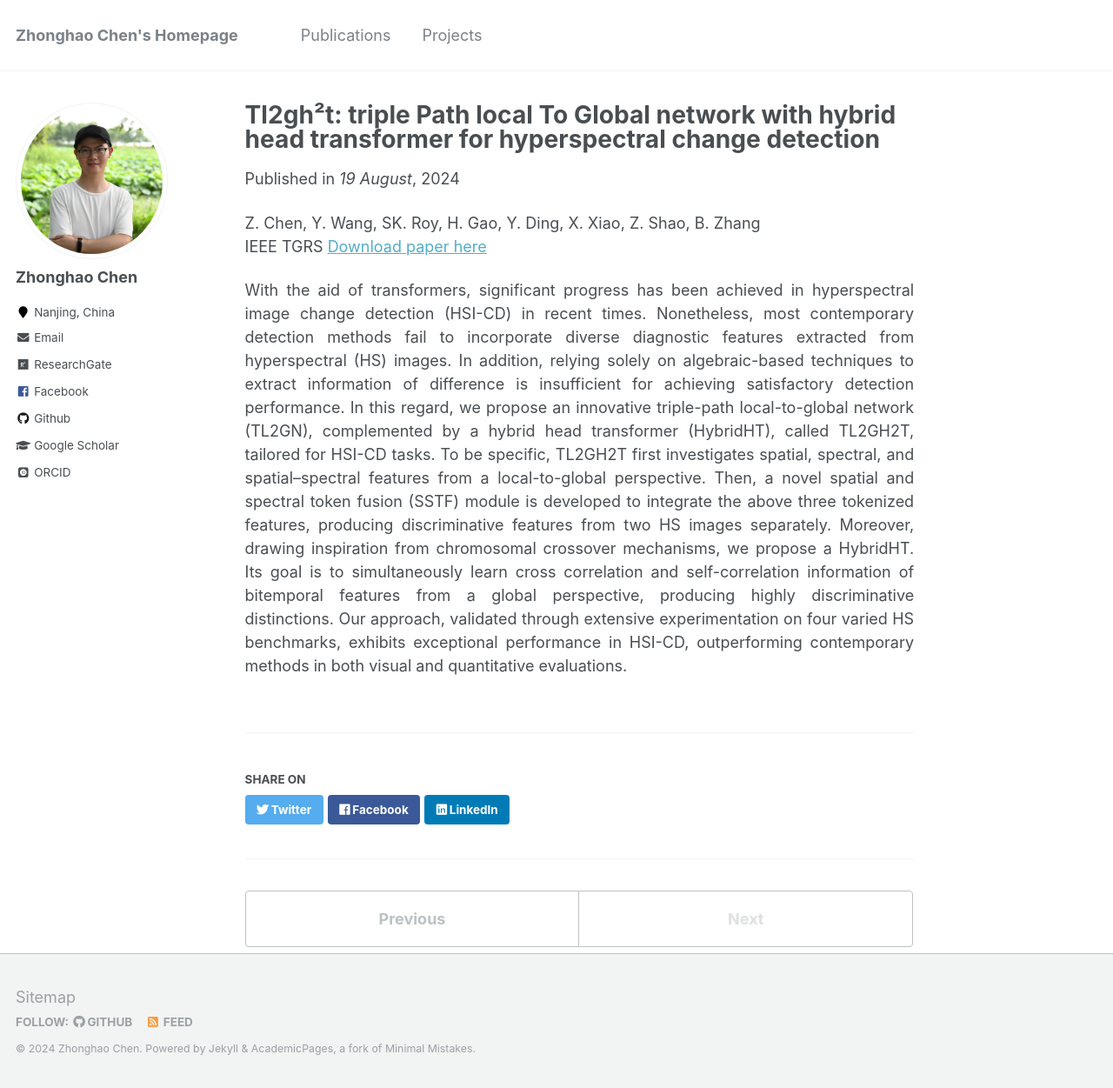
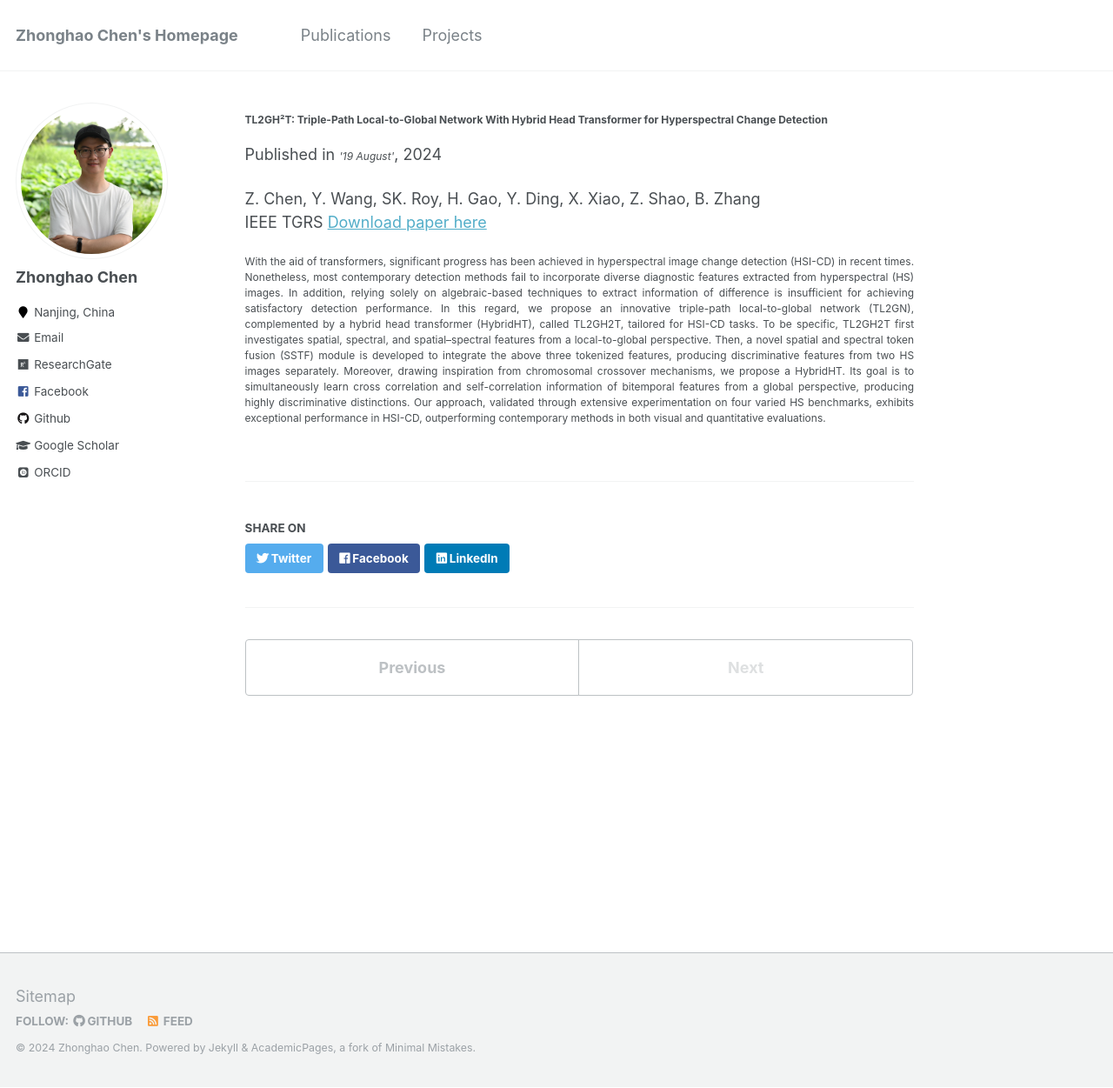
Before and after one commit to zhonghaochen/zhonghaochen.github.io, a Jekyll site: the page built from _publications/TL2GH²T: Triple-Path Local-to-Global Network With Hybrid Head Transformer for Hyperspectral Change Detection.md, in a window 1280 px wide and 1251 px high. Shown: the whole window at 87% size. Built offline with Jekyll 4.4.1, drawn with Linux system fonts in a browser that asks for light colours; some web fonts are replaced.

Commit message:
Update TL2GH²T: Triple-Path Local-to-Global Network With Hybrid Head Transformer for Hyperspectral Change Detection.md

```diff
--- a/_publications/TL2GH²T: Triple-Path Local-to-Global Network With Hybrid Head Transformer for Hyperspectral Change Detection.md
+++ b/_publications/TL2GH²T: Triple-Path Local-to-Global Network With Hybrid Head Transformer for Hyperspectral Change Detection.md
@@ -1,13 +1,13 @@
 ---
-title: ####"TL2GH²T: Triple-Path Local-to-Global Network With Hybrid Head Transformer for Hyperspectral Change Detection"
+title: "<span style='font-size:12px;'>TL2GH²T: Triple-Path Local-to-Global Network With Hybrid Head Transformer for Hyperspectral Change Detection</span>"
 collection: publications
-date: 2024-08-19
-venue: '19 August'
+date: "<span style='font-size:12px;'>2024-08-19</span>"
+venue: "<span style='font-size:12px;'>'19 August'</span>"
 ---
 Z. Chen, Y. Wang, SK. Roy, H. Gao, Y. Ding, X. Xiao, Z. Shao, B. Zhang <br>
 IEEE TGRS
-[Download paper here](https://ieeexplore.ieee.org/document/10639462)
+<a href='https://ieeexplore.ieee.org/document/10639462'>Download paper here</a>
 
-<div style="text-align: justify;">
+<div style='font-size:12px; text-align: justify;'>
 With the aid of transformers, significant progress has been achieved in hyperspectral image change detection (HSI-CD) in recent times. Nonetheless, most contemporary detection methods fail to incorporate diverse diagnostic features extracted from hyperspectral (HS) images. In addition, relying solely on algebraic-based techniques to extract information of difference is insufficient for achieving satisfactory detection performance. In this regard, we propose an innovative triple-path local-to-global network (TL2GN), complemented by a hybrid head transformer (HybridHT), called TL2GH2T, tailored for HSI-CD tasks. To be specific, TL2GH2T first investigates spatial, spectral, and spatial–spectral features from a local-to-global perspective. Then, a novel spatial and spectral token fusion (SSTF) module is developed to integrate the above three tokenized features, producing discriminative features from two HS images separately. Moreover, drawing inspiration from chromosomal crossover mechanisms, we propose a HybridHT. Its goal is to simultaneously learn cross correlation and self-correlation information of bitemporal features from a global perspective, producing highly discriminative distinctions. Our approach, validated through extensive experimentation on four varied HS benchmarks, exhibits exceptional performance in HSI-CD, outperforming contemporary methods in both visual and quantitative evaluations.
 </div>
```
